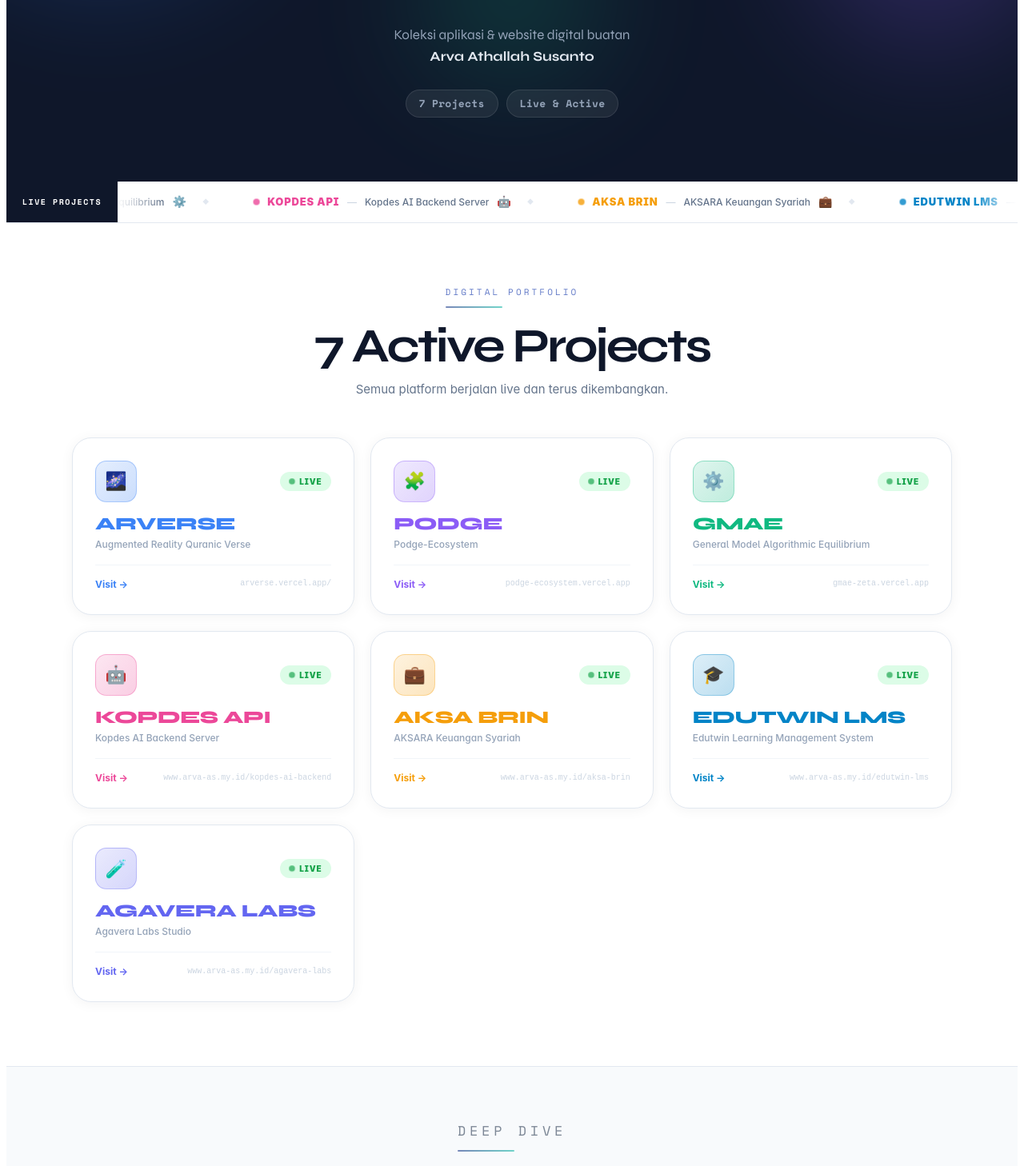
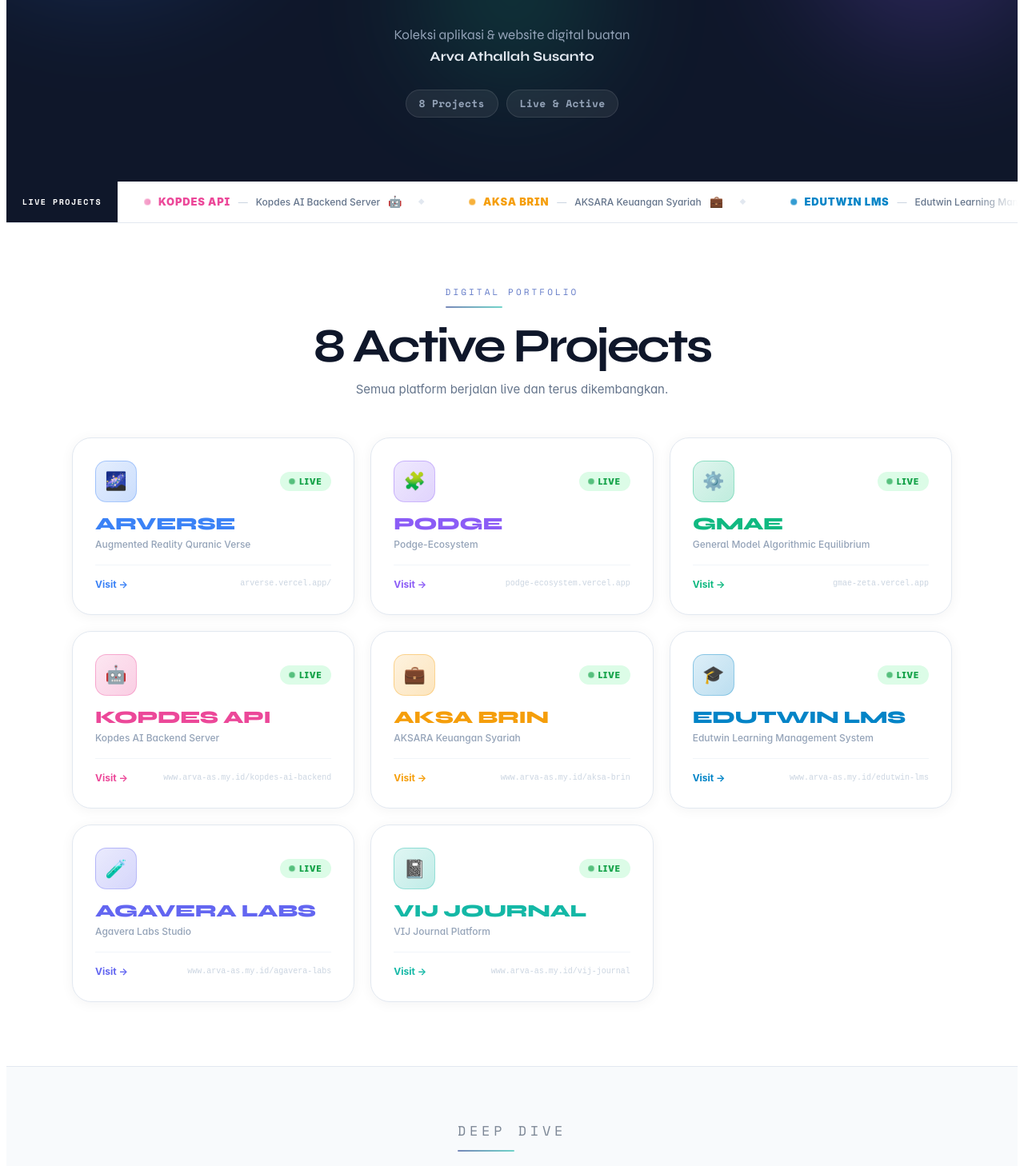
Before and after one commit to arvaas007/arva-website-1, a Nuxt app: page /app in a window 1280 px wide. Shown: the part 412-1870 px from the top of the page at 80% size. Built offline with nearby package versions, Linux system fonts and the light colour scheme.

Commit message:
feat: update edutwin-lms redirect destination and add VIJ Journal (Project #08)

```diff
--- a/app/pages/app.vue
+++ b/app/pages/app.vue
@@ -135,6 +135,22 @@ const apps = [
     featured: false,
     tags: ['Research', 'AI', 'Innovation', 'Vercel'],
   },
+  {
+    id: 'vij-journal',
+    number: '08',
+    emoji: '📓',
+    label: 'Academic Journal',
+    name: 'VIJ Journal',
+    fullName: 'VIJ Journal Platform',
+    tagline: 'Academic & Research Journal',
+    description: 'Platform jurnal akademik digital untuk publikasi riset, artikel ilmiah, dan dokumentasi kajian akademis secara terstruktur.',
+    url: 'https://www.arva-as.my.id/vij-journal',
+    internalRoute: null,
+    color: '#14b8a6',
+    colorDark: '#0f766e',
+    featured: false,
+    tags: ['Journal', 'Academic', 'Publication', 'Research'],
+  },
 ]
 
 // Ticker items — duplicated for infinite loop
@@ -146,6 +162,7 @@ const tickerItems = [
   { abbr: 'AKSA BRIN', full: 'AKSARA Keuangan Syariah', emoji: '💼', color: '#f59e0b', url: 'https://www.arva-as.my.id/aksa-brin' },
   { abbr: 'EDUTWIN LMS', full: 'Edutwin Learning Management System', emoji: '🎓', color: '#0284c7', url: 'https://www.arva-as.my.id/edutwin-lms' },
   { abbr: 'AGAVERA LABS', full: 'Agavera Labs Studio', emoji: '🧪', color: '#6366f1', url: 'https://www.arva-as.my.id/agavera-labs' },
+  { abbr: 'VIJ JOURNAL', full: 'VIJ Journal Platform', emoji: '📓', color: '#14b8a6', url: 'https://www.arva-as.my.id/vij-journal' },
   { abbr: 'ARVERSE', full: 'Augmented Reality Quranic Verse', emoji: '🌌', color: '#3b82f6', url: 'https://arverse.vercel.app/' },
   { abbr: 'PODGE', full: 'Podge-Ecosystem', emoji: '🧩', color: '#8b5cf6', url: 'https://podge-ecosystem.vercel.app' },
   { abbr: 'GMAE', full: 'General Model Algorithmic Equilibrium', emoji: '⚙️', color: '#10b981', url: 'https://gmae-zeta.vercel.app' },
@@ -153,6 +170,7 @@ const tickerItems = [
   { abbr: 'AKSA BRIN', full: 'AKSARA Keuangan Syariah', emoji: '💼', color: '#f59e0b', url: 'https://www.arva-as.my.id/aksa-brin' },
   { abbr: 'EDUTWIN LMS', full: 'Edutwin Learning Management System', emoji: '🎓', color: '#0284c7', url: 'https://www.arva-as.my.id/edutwin-lms' },
   { abbr: 'AGAVERA LABS', full: 'Agavera Labs Studio', emoji: '🧪', color: '#6366f1', url: 'https://www.arva-as.my.id/agavera-labs' },
+  { abbr: 'VIJ JOURNAL', full: 'VIJ Journal Platform', emoji: '📓', color: '#14b8a6', url: 'https://www.arva-as.my.id/vij-journal' },
 ]
 </script>
 
@@ -214,7 +232,7 @@ const tickerItems = [
 
       <div class="showcase-grid">
         <a
-          v-for="(item, i) in tickerItems.slice(0, 7)"
+          v-for="(item, i) in tickerItems.slice(0, 8)"
           :key="item.abbr + i"
           :href="item.url"
           target="_blank"
```
Also changed, not shown: vercel.json.
